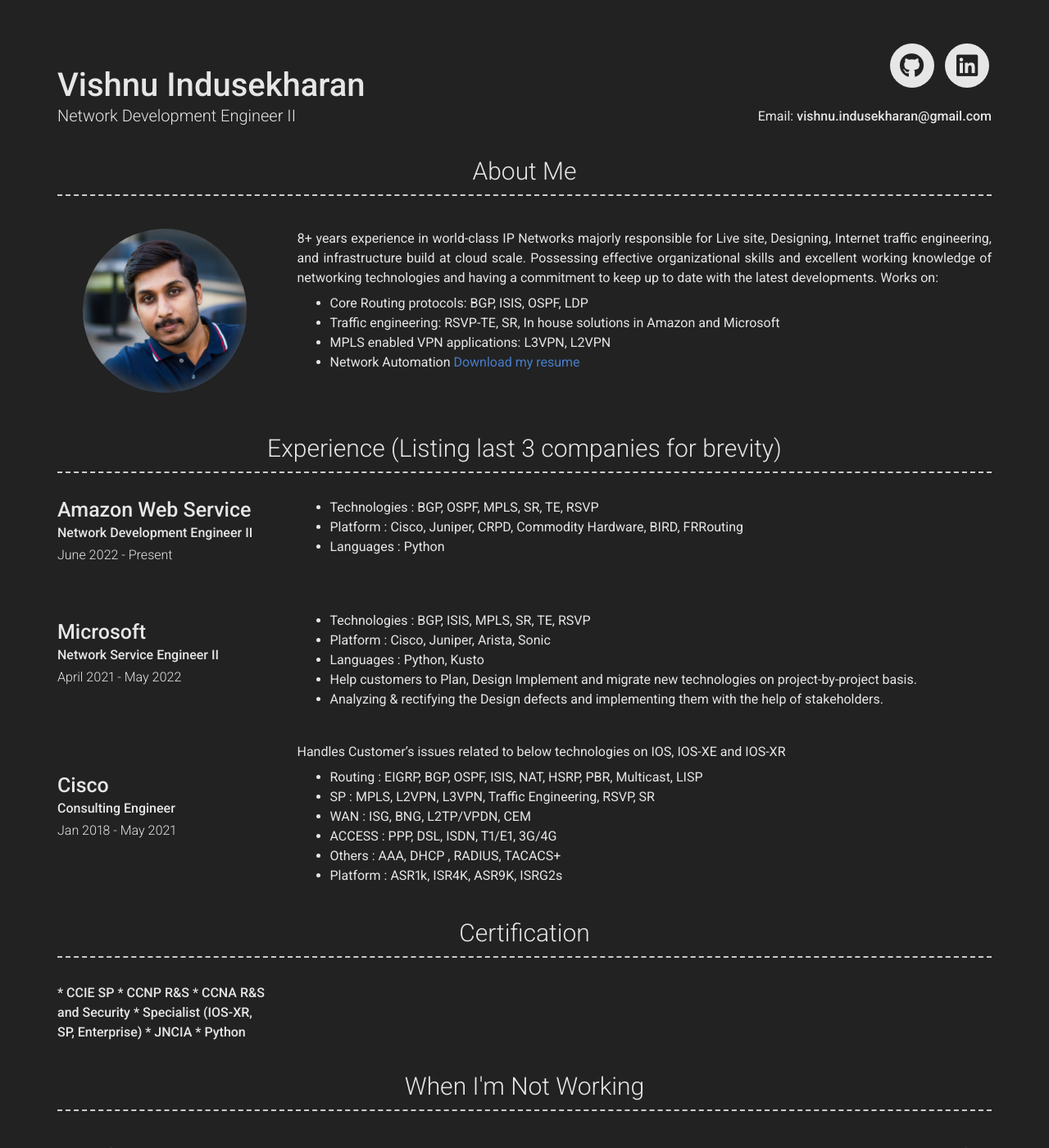
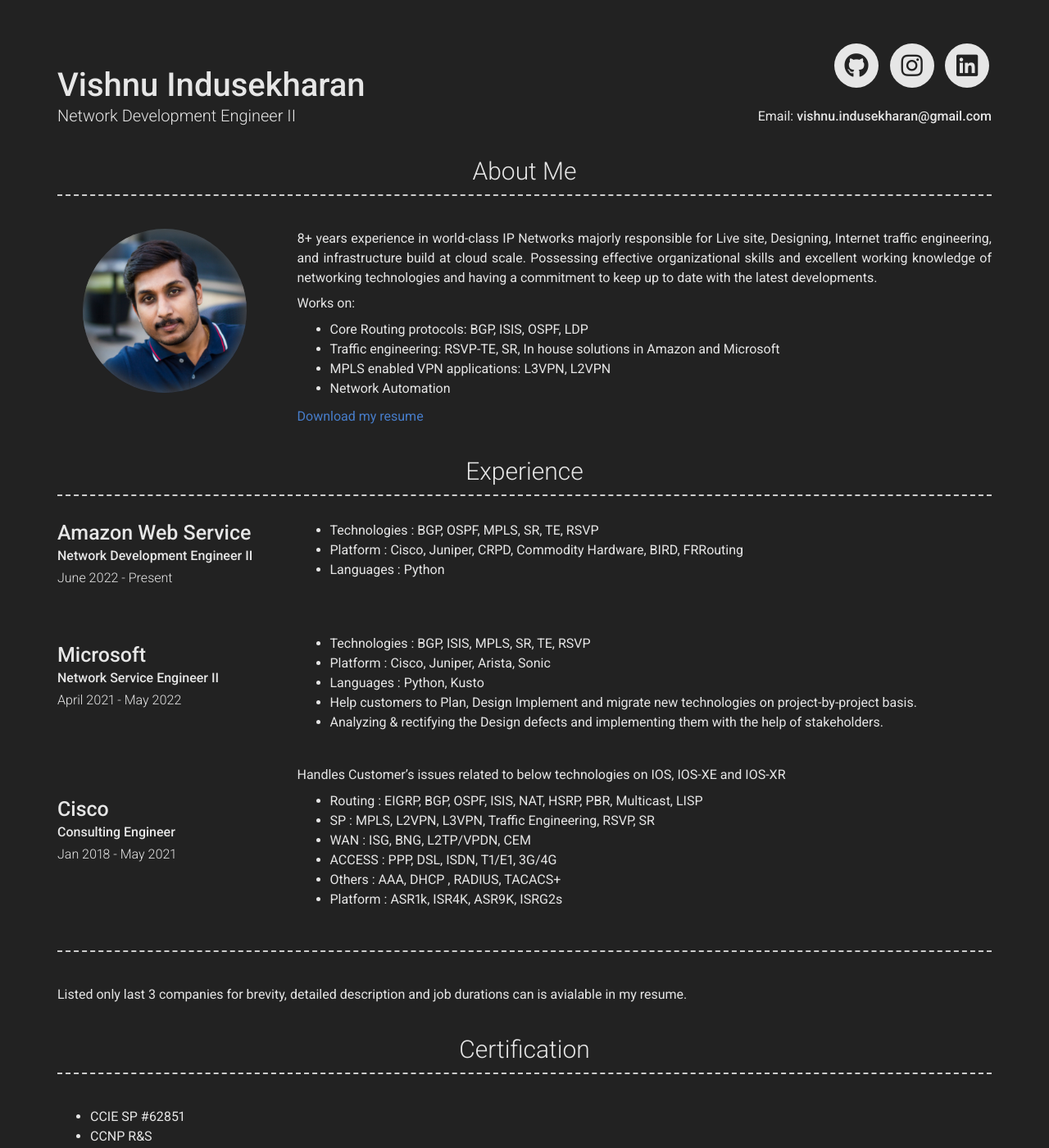
Before and after one commit to vishnu-indusekharan/resume, a Jekyll site: the page built from index.md, in a window 1280 px wide and 1400 px high. Shown: the whole window at 82% size. Built offline with Jekyll 4.4.1, drawn with Linux system fonts in a browser that asks for light colours; nearby versions of some CDN libraries; some of the changed text lies outside the part shown.

Commit message:
Updated typo

```diff
--- a/_config.yml
+++ b/_config.yml
@@ -20,13 +20,13 @@ darkmode: true
 
 # Social links
 #twitter_username: jekyllrb
+linkedin_username: vishnu-indusekharan
 github_username: vishnu-indusekharan
 #stackoverflow_username: "00000001"
 #dribbble_username: jekyll
 #facebook_username: jekyll
 #flickr_username: jekyll
-#instagram_username: jekyll
-linkedin_username: vishnu-indusekharan
+instagram_username: vishnu.indusekharan
 #xing_username: jekyll
 #pinterest_username: jekyll
 #youtube_username: jekyll
@@ -56,15 +56,17 @@ about_profile_image: images/dp.jpg
 about_content: | # this will include new lines to allow paragraphs
   8+ years experience in world-class IP Networks majorly responsible for Live site, Designing, Internet traffic engineering, and infrastructure build at cloud scale.
   Possessing effective organizational skills and excellent working knowledge of networking technologies and having a commitment to keep up to date with the latest developments.
+
   Works on:
   * Core Routing protocols: BGP, ISIS, OSPF, LDP
   * Traffic engineering: RSVP-TE, SR, In house solutions in Amazon and Microsoft
   * MPLS enabled VPN applications: L3VPN, L2VPN
   * Network Automation
+
   [Download my resume](images/vishnu_indusekharan_resume.pdf)
 
 content:
-  - title: Experience (Listing last 3 companies for brevity)
+  - title: Experience
     layout: list
     content:
       - layout: left
@@ -103,13 +105,16 @@ content:
           * Others : AAA, DHCP , RADIUS, TACACS+
           * Platform : ASR1k, ISR4K, ASR9K, ISRG2s
 
+  - title:
+    layout: text
+    content: | # this will include new lines to allow paragraphs
+      Listed only last 3 companies for brevity, detailed description and job durations can is avialable in my resume.
+
+
   - title: Certification
-    layout: list
-    content:
-      - layout: top-left
-        #title: Cisco
-        sub_title: |
-          * CCIE SP
+    layout: text
+    content: |
+          * CCIE SP #62851
           * CCNP R&S
           * CCNA R&S and Security
           * Specialist (IOS-XR, SP, Enterprise)
```
